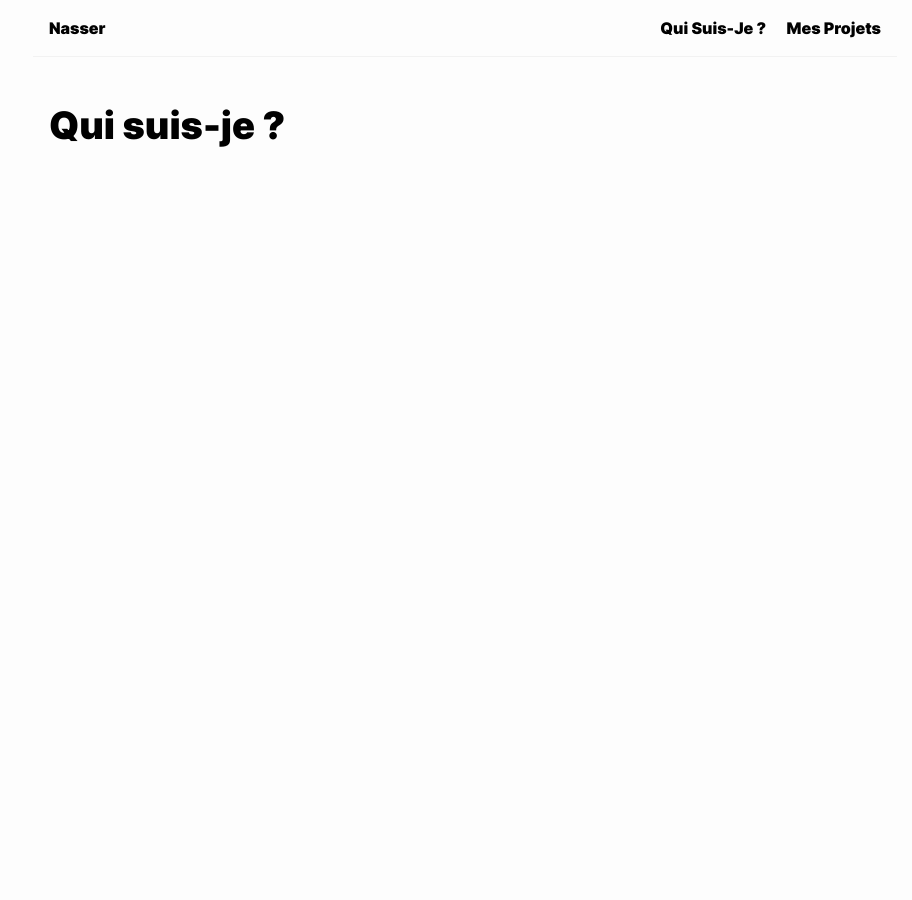
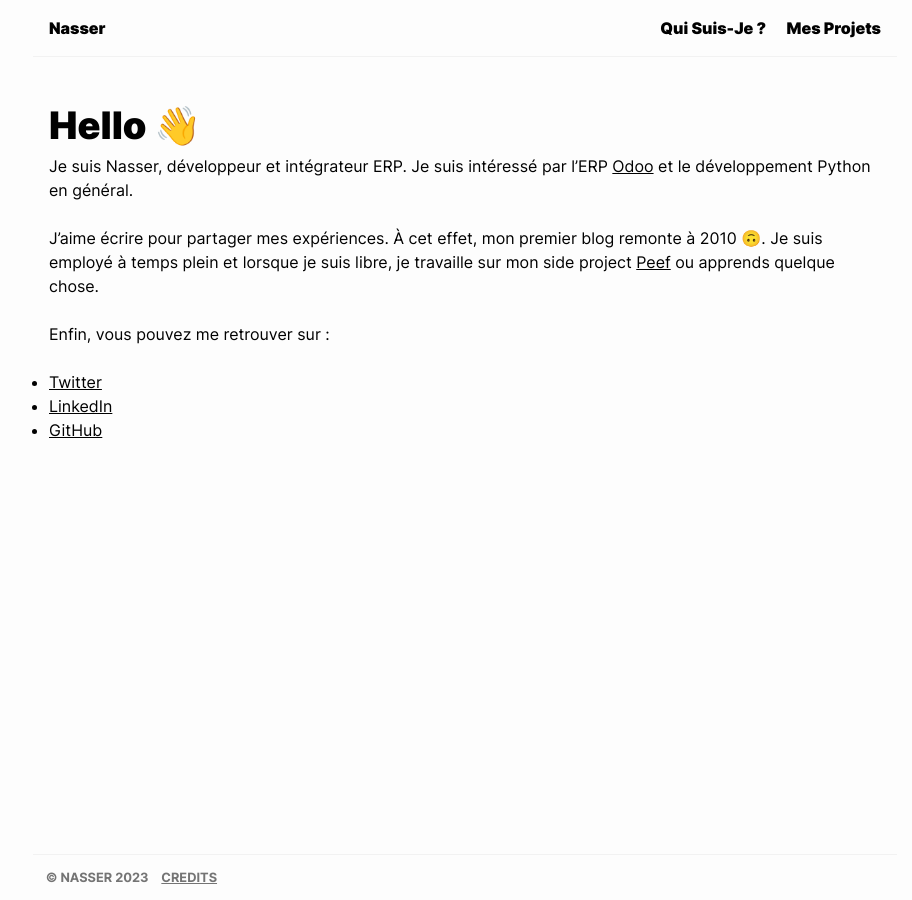
Before and after one commit to abdounasser202/abdounasser202.github.io, a Jekyll site: the page built from pages/about.md, in a window 1280 px wide. Shown: the whole page, without its empty margins (175-1087 px from the left). Built offline with Jekyll 4.4.1, drawn with Linux system fonts in a browser that asks for light colours.

Commit message:
Update layout

```diff
--- a/_layouts/default.html
+++ b/_layouts/default.html
@@ -4,6 +4,39 @@
 <head>
     <title>{{ page.title }}</title>
     <link rel="stylesheet" type="text/css" href="/css/style.css" />
+    {% if page.description %}
+    <meta name="description" content="{{ page.description }}">
+    {% endif %}
+
+    <!-- START OG:GRAPH -->
+    {% if page.title %}
+    <meta content="{{ page.title }}" property="og:title">
+    {% else %}
+    <meta content="{{ site.title }}" property="og:title">
+    {% endif %}
+
+    {% if page.title and page.url != "/" %}
+    <meta content="article" property="og:type">
+    {% else %}
+    <meta content="website" property="og:type">
+    {% endif %}
+
+    {% if page.image %}
+    <meta content="{{ site.url }}/images/{{ page.image }}" property="og:image">
+    {% else %}
+    <meta content="{{ site.url }}/images/site.png" property="og:image">
+    {% endif %}
+
+    {% if page.description %}
+    <meta content="{{ page.description }}" property="og:description">
+    {% else %}
+    <meta content="{{ site.description }}" property="og:description">
+    {% endif %}
+
+    {% if page.url %}
+    <meta content="{{ site.url }}{{ page.url }}" property="og:url">
+    {% endif %}
+    <!-- END OG:GRAPH -->
 </head>
 
 <body>
@@ -21,6 +54,13 @@
 
     </main>
 
+    <footer>
+        <ul>
+            <li style="white-space:nowrap;">© Nasser 2023</li>
+            <li><a href="/credits">Credits</a></li>
+        </ul>
+    </footer>
+
 
 </body>
 
--- a/about.md
+++ /dev/null
@@ -1,6 +0,0 @@
----
-layout: default
-title: Qui suis je ?
----
-
-# Qui suis-je ?
--- a/index.html
+++ b/index.html
@@ -1,6 +1,7 @@
 ---
 layout: default
 title: Nasser
+description: Développeur et intégrateur ERP
 ---
 
 <section class="announcement">
@@ -32,7 +33,6 @@
             </ul>
             <h2><a href="{{ post.url }}">{{ post.title }}</a></h2>
         </header>
-        <p>{{ post.excerpt }}</p>
     </article>
 </li>
 {% endfor %}
--- /dev/null
+++ b/pages/about.md
@@ -0,0 +1,19 @@
+---
+layout: default
+title: Qui suis-je ?
+permalink: /about
+---
+
+# Hello 👋
+
+Je suis Nasser, développeur et intégrateur ERP. Je suis intéressé par l'ERP [Odoo](https://odoo.com) et le développement Python en général.
+
+J'aime écrire pour partager mes expériences. À cet effet, mon premier blog remonte à 2010 🙃.
+Je suis employé à temps plein et lorsque je suis libre, je travaille sur mon side project [Peef](https://peef.dev)
+ou apprends quelque chose.
+
+Enfin, vous pouvez me retrouver sur :
+
+- [Twitter](https://twitter.com/abdounasser202)
+- [LinkedIn](https://linkedin.com/in/abdounasser202)
+- [GitHub](https://github.com/abdounasser202)
```
Also changed, not shown: _layouts/post.html (+15 -0 lines), _posts/2023-07-17-cible-une-niche-au-debut.md (+3 -1 lines), _posts/2023-07-17-dev-apprends-le-marketing.md (+3 -1 lines), pages/credits.md (added, +16 -0 lines), pages/projects.md (added, +10 -0 lines), projects.md (deleted, +0 -6 lines), images/site.png (added).
